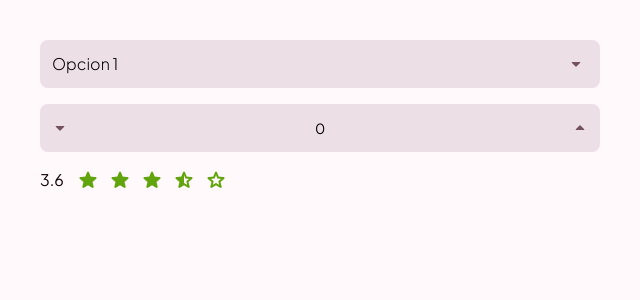
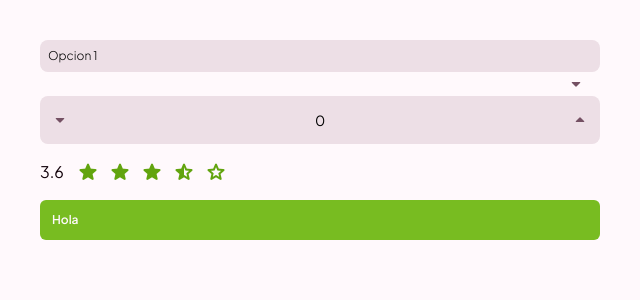
Before and after one commit to ZinnithMX/Neat-Net-Web, a React (Vite) app: page /play in a window 1280 px wide. Shown: the top 300 px of the page, without its empty margins (0-640 px from the left). Built offline with nearby package versions, Linux system fonts and the light colour scheme; a web font is replaced by a local one.

Commit message:
safelist tailwind

```diff
--- a/src/components/CategorySelector/CategorySelector.jsx
+++ b/src/components/CategorySelector/CategorySelector.jsx
@@ -1,9 +1,13 @@
 import PropTypes from "prop-types";
-import {useState} from "react";
+import {useEffect, useState} from "react";
 
 
 export default function CategorySelector(props) {
     const [icon, setIcon] = useState("arrow_drop_down");
+    const [padding, setPadding] = useState("p-3");
+    const [textSize, setTextSize] = useState("text-lg");
+    const [tamano, setTamano] = useState("h-12");
+    const [marginIcon, setMarginIcon] = useState("36px");
 
     function handleFocus() {
         setIcon("arrow_drop_up");
@@ -24,10 +28,37 @@ export default function CategorySelector(props) {
 
     }
 
+    useEffect(() => {
+        switch (props.tamano) {
+            case "normal": {
+                setPadding("p-3");
+                setTextSize("text-lg");
+                setTamano("h-12");
+                setMarginIcon("36px");
+                break;
+            }
+            default: {
+                setPadding("p-3");
+                setTextSize("text-lg");
+                setTamano("h-12");
+                setMarginIcon("36px");
+                break;
+            }
+            case "pequeno":{
+                setPadding("p-2");
+                setTextSize("text-xs");
+                setTamano("h-10");
+                setMarginIcon("28px");
+                break;
+            }
+
+        }
+    }, [props.tamano]);
+
     return (
-        <div className={"flex flex-col items-end h-[48px]"}>
+        <div className={"flex flex-col items-end " + tamano}>
             <select
-                className={"w-full rounded-lg bg-g-300 appearance-none text-lg font-light p-3"}
+                className={"w-full rounded-lg bg-g-300 appearance-none font-light " + padding + " " + textSize + " " + tamano}
                 title={props.title}
                 onFocus={handleFocus}
                 onBlur={handleBlur}
@@ -35,7 +66,7 @@ export default function CategorySelector(props) {
             >
                 {props.children}
             </select>
-            <span className={"material-symbols-rounded relative right-3 text-n-200 bottom-[36px]"}>{icon}</span>
+            <span className={"material-symbols-rounded relative right-3 text-n-200 bottom-[" + marginIcon + "]" }>{icon}</span>
         </div>
     );
 }
@@ -43,5 +74,6 @@ export default function CategorySelector(props) {
 CategorySelector.propTypes = {
     children: PropTypes.node.isRequired,
     title: PropTypes.string.isRequired,
-    response: PropTypes.func.isRequired
+    response: PropTypes.func.isRequired,
+    tamano: PropTypes.string.isRequired
 }
--- a/src/components/Input/NumberInput/NumberInput.jsx
+++ b/src/components/Input/NumberInput/NumberInput.jsx
@@ -5,13 +5,42 @@ import PropTypes from "prop-types";
 export default function NumerInput(props){
 
     const [value, setValue] = useState(0);
+    const [padding, setPadding] = useState("p-3");
+    const [textSize, setTextSize] = useState("text-lg");
+    const [tamano, setTamano] = useState("h-12");
+
+    useEffect(() => {
+        switch (props.tamano) {
+            case "normal": {
+                setPadding("p-3");
+                setTextSize("text-lg");
+                setTamano("h-10");
+                break;
+            }
+            default: {
+                setPadding("p-3");
+                setTextSize("text-lg");
+                setTamano("h-12");
+                break;
+            }
+            case "pequeno":{
+                setPadding("px-3 py-2");
+                setTextSize("text-xs");
+                setTamano("h-10");
+                break;
+            }
+
+        }
+    }, [props.tamano]);
 
     function add(){
         setValue(value+1);
     }
 
     function less(){
-        setValue(value-1);
+        if(value > 0){
+            setValue(value-1);
+        }
     }
 
     function onChange(e){
@@ -45,6 +74,7 @@ export default function NumerInput(props){
                    className="w-full apperance-none bg-g-300 text-sm text-center"
                    onChange={onChange}
                    onClick={handleClick}
+                   min={0}
                    value={value}/>
             <span className={"material-symbols-rounded py-3 px-2 cursor-pointer text-n-200 icon hover:text-p-700 hover:bg-g-400"} onClick={add}>arrow_drop_up</span>
         </div>
@@ -52,5 +82,6 @@ export default function NumerInput(props){
 }
 
 NumerInput.propTypes = {
-    response: PropTypes.func.isRequired
+    response: PropTypes.func.isRequired,
+    tamano: PropTypes.string.isRequired
 }
--- a/src/pages/playground.jsx
+++ b/src/pages/playground.jsx
@@ -22,7 +22,7 @@ export default function Playground(){
     return (
             <div className="flex flex-row h-dvh">
                 <div className="w-1/2 h-full p-10 gap-4 flex flex-col">
-                    <CategorySelector title={"Categoria 1"} response={setOpc}>
+                    <CategorySelector title={"Categoria 1"} response={setOpc} tamano={"pequeno"}>
                         <option>Opcion 1</option>
                         <option>Opcion 2</option>
                     </CategorySelector>
--- a/tailwind.config.js
+++ b/tailwind.config.js
@@ -1,9 +1,37 @@
 /** @type {import('tailwindcss').Config} */
+
+const colours = ["p", "s", "n", "g", "a", "er", "ex", "i"];
+
+const safeColours = colours.flatMap((color) => [
+  `bg-${color}-100`,
+  `bg-${color}-200`,
+  `bg-${color}-300`,
+  `bg-${color}-400`,
+  `bg-${color}-500`,
+  `bg-${color}-600`,
+  `bg-${color}-700`,
+  `active:bg-${color}-100`,
+  `active:bg-${color}-200`,
+  `active:bg-${color}-300`,
+  `active:bg-${color}-400`,
+  `active:bg-${color}-500`,
+  `active:bg-${color}-600`,
+  `active:bg-${color}-700`,
+  `hover:shadow-${color}-100`,
+  `hover:shadow-${color}-200`,
+  `hover:shadow-${color}-300`,
+  `hover:shadow-${color}-400`,
+  `hover:shadow-${color}-500`,
+  `hover:shadow-${color}-600`,
+  `hover:shadow-${color}-700`,
+]);
+
 export default {
   content: [
     "./index.html",
     "./src/**/*.{js,ts,jsx,tsx}"
   ],
+  safelist: [...safeColours],
   theme: {
     fontFamily: {
       'sans' : ['Plus Jakarta Sans', 'sans-serif'],
```
Also changed, not shown: src/components/Button/PrimaryButton.jsx (line endings or trailing spaces).
